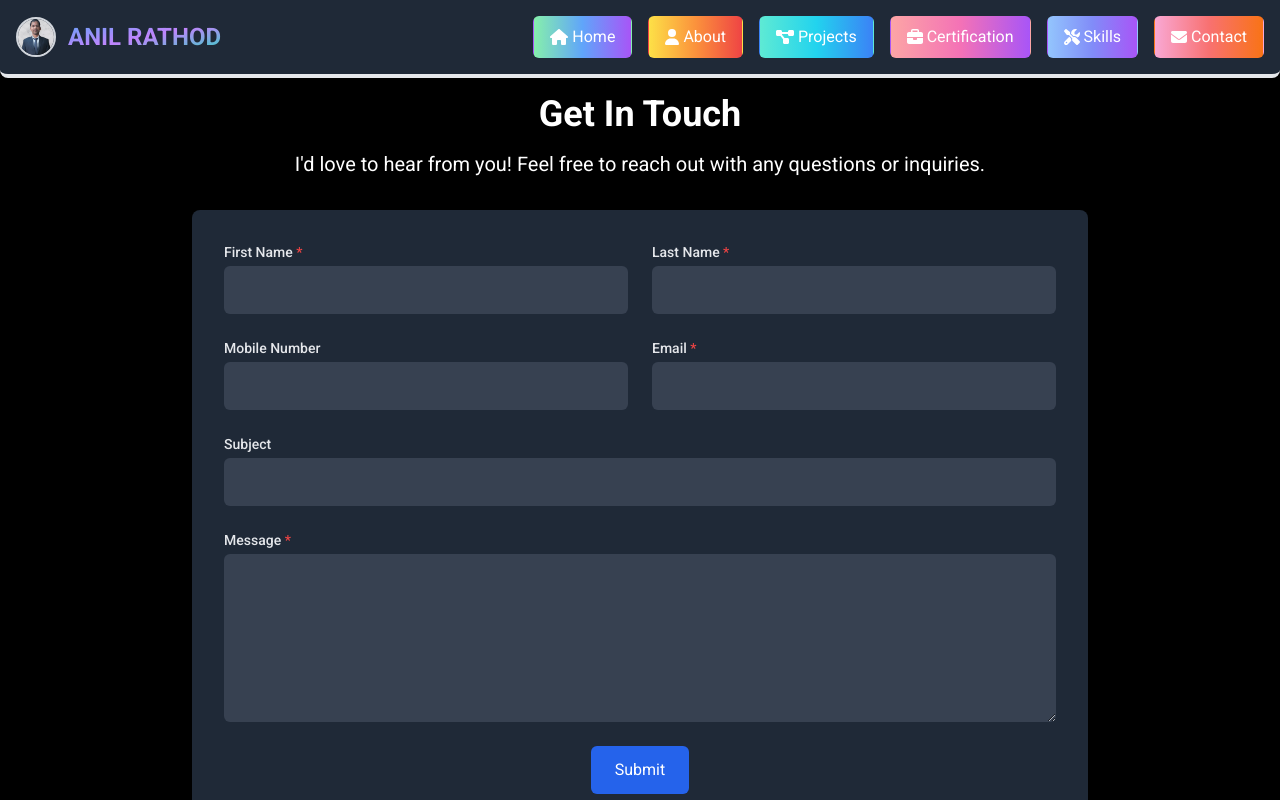
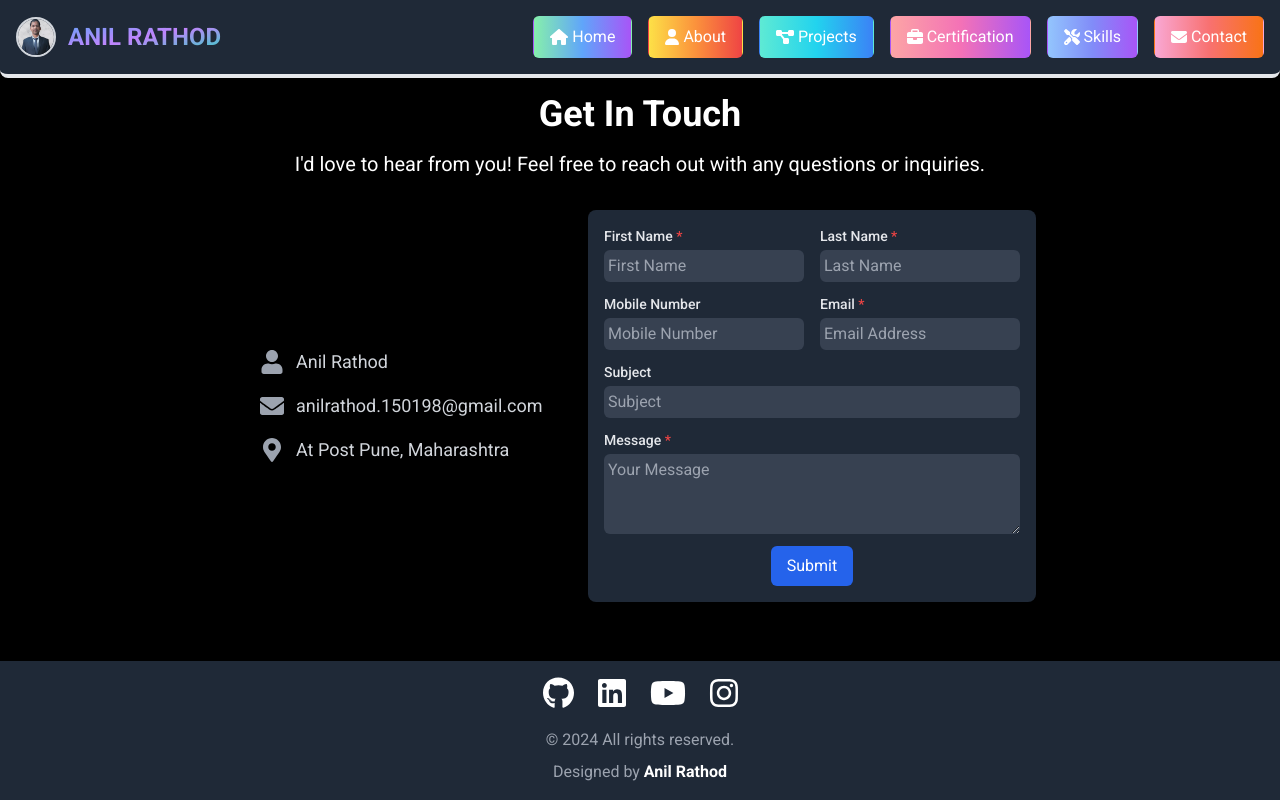
Before and after one commit to RathodAnilT/Portfolio_New, a React (Vite) app: page /contact in a window 1280 px wide. Shown: the top 800 px of the page. Built offline with nearby package versions, Linux system fonts and the light colour scheme; the HTML template or start-up script is replaced by a standard one.

Commit message:
project, certification and contact form updated

```diff
--- a/src/Pages/Certification.jsx
+++ b/src/Pages/Certification.jsx
@@ -9,7 +9,7 @@ const Certification = () => {
       title: "AWS Fundamentals",
       issuer: "Udemy",
       date: "13 Aug 2024",
-      description: "This course covers AWS cloud services, including deploying, managing, and scaling applications. Learn essential AWS services like EC2, S3, and RDS for effective cloud solutions.",
+      description: "This MERN stack blog website offers a robust platform for creating, managing, and interacting with blog posts.",
       content: "/certificates/AWS.pdf",
       logo: "/logos/AWS.png"
     },
@@ -80,42 +80,41 @@ const Certification = () => {
   };
 
   return (
-    <section className="container mx-auto p-6 font-sans bg-black min-h-screen">
+    <section className="container mx-auto px-4 py-8 font-sans bg-black min-h-screen">
       <h1 className="text-4xl font-bold mb-8 text-center text-white">Certifications</h1>
 
-      <div className="grid grid-cols-1 md:grid-cols-2 lg:grid-cols-3 gap-8">
+      <div className="flex flex-wrap justify-center gap-8">
         {certificates.map((cert, index) => (
           <motion.div
             key={index}
-            className="relative flex flex-col bg-black border border-gray-700 cursor-pointer rounded-lg overflow-hidden transition-shadow duration-300 hover:shadow-2xl hover:shadow-blue-500/50"
-            whileHover={{ scale: 1.05 }} // Dynamic animation using Framer Motion
+            className="relative bg-black border border-gray-700 cursor-pointer rounded-lg overflow-hidden transition-shadow duration-300 hover:shadow-2xl hover:shadow-blue-500/50 flex flex-col"
+            whileHover={{ scale: 1.05 }}
             onClick={() => openModal(cert)}
+            style={{ width: '240px', height: '320px' }} // Set dimensions to match Projects section
           >
             {/* Certificate Logo */}
-            <div className="relative w-full h-40"> {/* Adjusted height */}
+            <div className="relative w-full" style={{ height: '180px' }}>
               <img
                 src={cert.logo}
                 alt={`${cert.title} logo`}
-                className="absolute top-0 left-0 w-full h-full object-cover" // Ensure image covers the container
+                className="absolute top-0 left-0 w-full h-full object-cover"
               />
             </div>
 
-            <div className="p-4 flex-1 bg-black">
-              {/* Completion Badge */}
-              <div className="absolute top-2 left-2 z-10 w-8 h-8 bg-green-600 text-white flex items-center justify-center rounded-full shadow-md">
+            <div className="p-4 flex flex-col flex-grow bg-black text-white"> {/* Adjusted padding */}
+              <div className="absolute top-2 left-2 z-10 w-6 h-6 bg-green-600 text-white flex items-center justify-center rounded-full shadow-md">
                 ✓
               </div>
 
-              <h3 className="text-xl font-semibold text-white mb-2">{cert.title}</h3>
-              <h4 className="text-lg font-medium text-gray-400 mb-2">{cert.issuer}</h4>
-              <p className="text-gray-500 mb-2">{cert.date}</p>
-              <p className="text-gray-300">{cert.description}</p>
+              <h3 className="text-lg font-semibold mb-2">{cert.title}</h3>
+              <h4 className="text-md font-medium text-gray-400 mb-1">{cert.issuer}</h4>
+              <p className="text-xs text-gray-500 mb-2">{cert.date}</p>
+              <p className="text-xs text-gray-300 flex-grow">{cert.description}</p> {/* Adjusted text size and spacing */}
             </div>
           </motion.div>
         ))}
       </div>
 
-      {/* Modal */}
       {selectedCert && (
         <div className="fixed inset-0 bg-black bg-opacity-75 flex items-center justify-center z-50">
           <div className="bg-white rounded-lg p-8 relative max-w-lg w-full">
--- a/src/Pages/Contact.jsx
+++ b/src/Pages/Contact.jsx
@@ -1,5 +1,6 @@
 import React, { useState, useEffect } from 'react';
 import emailjs from 'emailjs-com';
+import { FaUser, FaEnvelope, FaMapMarkerAlt } from 'react-icons/fa';
 
 const Contact = () => {
   const [formData, setFormData] = useState({
@@ -74,9 +75,26 @@ const Contact = () => {
         <h1 className="text-4xl font-bold mb-4">Get In Touch</h1>
         <p className="text-xl mb-8">I'd love to hear from you! Feel free to reach out with any questions or inquiries.</p>
       </div>
-      <div className="max-w-4xl mx-auto p-8 bg-gray-800 rounded-lg shadow-lg">
-        <form onSubmit={handleSubmit} className="space-y-6">
-          <div className="flex space-x-6">
+      <div className="flex flex-col md:flex-row justify-center items-center space-y-6 md:space-y-0 md:space-x-6">
+        {/* Information Section */}
+        <div className="md:w-1/2 flex flex-col items-start space-y-4 p-4 max-w-xs">
+          <div className="flex items-center space-x-3">
+            <FaUser className="text-2xl text-gray-400" />
+            <p className="text-lg text-gray-300">Anil Rathod</p>
+          </div>
+          <div className="flex items-center space-x-3">
+            <FaEnvelope className="text-2xl text-gray-400" />
+            <p className="text-lg text-gray-300">anilrathod.150198@gmail.com</p>
+          </div>
+          <div className="flex items-center space-x-3">
+            <FaMapMarkerAlt className="text-2xl text-gray-400" />
+            <p className="text-lg text-gray-300">At Post Pune, Maharashtra</p>
+          </div>
+        </div>
+        {/* Form Section */}
+        <div className="md:w-1/2 bg-gray-800 p-4 rounded-lg shadow-lg max-w-md mx-auto">
+          <form onSubmit={handleSubmit} className="space-y-3">
+            <div className="flex space-x-4">
               <div className="flex-1">
                 <label className="block text-sm font-medium text-gray-200" htmlFor="firstName">
                   First Name <span className="text-red-500">*</span>
@@ -87,7 +105,8 @@ const Contact = () => {
                   name="firstName"
                   value={formData.firstName}
                   onChange={handleChange}
-                className="mt-1 p-3 block w-full rounded-md bg-gray-700 border-gray-600 text-white"
+                  placeholder="First Name"
+                  className="mt-1 p-1 block w-full rounded-md bg-gray-700 border-gray-600 text-white"
                   required
                 />
               </div>
@@ -101,12 +120,13 @@ const Contact = () => {
                   name="lastName"
                   value={formData.lastName}
                   onChange={handleChange}
-                className="mt-1 p-3 block w-full rounded-md bg-gray-700 border-gray-600 text-white"
+                  placeholder="Last Name"
+                  className="mt-1 p-1 block w-full rounded-md bg-gray-700 border-gray-600 text-white"
                   required
                 />
               </div>
             </div>
-          <div className="flex space-x-6">
+            <div className="flex space-x-4">
               <div className="flex-1">
                 <label className="block text-sm font-medium text-gray-200" htmlFor="mobile">
                   Mobile Number
@@ -117,7 +137,8 @@ const Contact = () => {
                   name="mobile"
                   value={formData.mobile}
                   onChange={handleChange}
-                className="mt-1 p-3 block w-full rounded-md bg-gray-700 border-gray-600 text-white"
+                  placeholder="Mobile Number"
+                  className="mt-1 p-1 block w-full rounded-md bg-gray-700 border-gray-600 text-white"
                 />
               </div>
               <div className="flex-1">
@@ -130,7 +151,8 @@ const Contact = () => {
                   name="email"
                   value={formData.email}
                   onChange={handleChange}
-                className="mt-1 p-3 block w-full rounded-md bg-gray-700 border-gray-600 text-white"
+                  placeholder="Email Address"
+                  className="mt-1 p-1 block w-full rounded-md bg-gray-700 border-gray-600 text-white"
                   required
                 />
               </div>
@@ -145,7 +167,8 @@ const Contact = () => {
                 name="subject"
                 value={formData.subject}
                 onChange={handleChange}
-              className="mt-1 p-3 block w-full rounded-md bg-gray-700 border-gray-600 text-white"
+                placeholder="Subject"
+                className="mt-1 p-1 block w-full rounded-md bg-gray-700 border-gray-600 text-white"
                 required
               />
             </div>
@@ -158,12 +181,13 @@ const Contact = () => {
                 name="message"
                 value={formData.message}
                 onChange={handleChange}
-              className="mt-1 p-3 block w-full rounded-md bg-gray-700 border-gray-600 text-white"
-              rows="6"
+                placeholder="Your Message"
+                className="mt-1 p-1 block w-full rounded-md bg-gray-700 border-gray-600 text-white"
+                rows="3"
                 required
               ></textarea>
             </div>
-          <button type="submit" className="mt-4 px-6 py-3 bg-blue-600 rounded-md text-white hover:bg-blue-700 mx-auto block">
+            <button type="submit" className="mt-4 px-4 py-2 bg-blue-600 rounded-md text-white hover:bg-blue-700 mx-auto block">
               Submit
             </button>
             {showMessageBox && successMessage && (
@@ -179,6 +203,7 @@ const Contact = () => {
               </div>
             )}
           </form>
+        </div>
       </div>
       <style>
         {`
--- a/src/Pages/Projects.jsx
+++ b/src/Pages/Projects.jsx
@@ -19,7 +19,7 @@ const Projects = () => {
   const projects = [
     {
       title: 'MERN Blog',
-      description: 'This project is a user-friendly blog website built with the MERN stack (MongoDB, Express.js, React.js, Node.js). It provides a robust platform for creating, managing, and interacting with blog posts.',
+      description: 'This MERN stack blog website offers a robust platform for creating, managing, and interacting with blog posts.',
       imageUrl: '/images/Blog.png',
       videoUrl: '',
       projectLink: 'https://github.com/RathodAnilT/mern',
@@ -33,7 +33,7 @@ const Projects = () => {
     },
     {
       title: 'WeatherApp',
-      description: 'Discover my weather app—real-time updates crafted with HTML, CSS, and JavaScript. Fetching data from an API, it provides accurate weather forecasts to keep you informed on the go.',
+      description: 'Discover my weather app—real-time updates crafted with HTML, CSS, and JavaScript.',
       imageUrl: '/images/WeatherApp.png',
       videoUrl: '/videos/video3.mp4',
       projectLink: 'https://github.com/RathodAnilT/weatherForecastApp',
@@ -58,37 +58,33 @@ const Projects = () => {
       imageUrl: '/images/hand.png',
       videoUrl: '/videos/video3.mp4',
       projectLink: 'https://github.com/RathodAnilT?tab=repositories',
-    }
+    },
   ];
 
   return (
-    <section
-      className="container mx-auto p-4 font-sans"
-      // style={{ backgroundImage: 'url(/profile/bg2.png)', backgroundColor: 'rgba(0, 0, 0, 0.5)' }}
-    >
+    <section className="container mx-auto px-4 py-8 font-sans">
       <h1 className="text-3xl font-bold mb-8 text-center">My Projects</h1>
-      <div className="grid grid-cols-1 md:grid-cols-3 gap-8">
+      <div className="flex flex-wrap justify-center gap-8">
         {projects.map((project, index) => (
           <div
             key={index}
             className="relative bg-white rounded-lg shadow-lg overflow-hidden border border-gray-300 bg-opacity-80 transition-transform transform hover:scale-105 hover:shadow-2xl hover:shadow-blue-500/50 flex flex-col"
-            style={{ transition: 'transform 0.3s ease, box-shadow 0.3s ease' }}
+            style={{ width: '240px', height: '320px' }} // Consistent dimensions
           >
             <img
               src={project.imageUrl}
               alt={project.title}
-              className="w-full h-48 object-cover transition-transform transform hover:scale-105"
-              style={{ transition: 'transform 0.3s ease' }}
+              className="w-full h-40 object-cover"
             />
-            <div className="p-6 flex flex-col flex-grow bg-black text-white">
-              <h2 className="text-xl font-semibold mb-2">{project.title}</h2>
-              <p className="mb-4 flex-grow">{project.description}</p>
+            <div className="p-4 flex flex-col flex-grow bg-black text-white">
+              <h2 className="text-lg font-semibold mb-2">{project.title}</h2>
+              <p className="flex-grow text-sm">{project.description}</p>
               <div className="flex justify-between items-center mt-auto">
                 <button
                   onClick={() => openModal(project.videoUrl)}
                   className="text-blue-500 hover:text-blue-700"
                 >
-                  <FaPlay className="text-2xl" />
+                  <FaPlay className="text-xl" />
                 </button>
                 <a
                   href={project.projectLink}
@@ -96,7 +92,7 @@ const Projects = () => {
                   rel="noopener noreferrer"
                   className="text-blue-500 hover:text-blue-700"
                 >
-                  <FaExternalLinkAlt className="text-2xl" />
+                  <FaExternalLinkAlt className="text-xl" />
                 </a>
               </div>
             </div>
```
Lines whose indentation alone changed are shown as unchanged.
